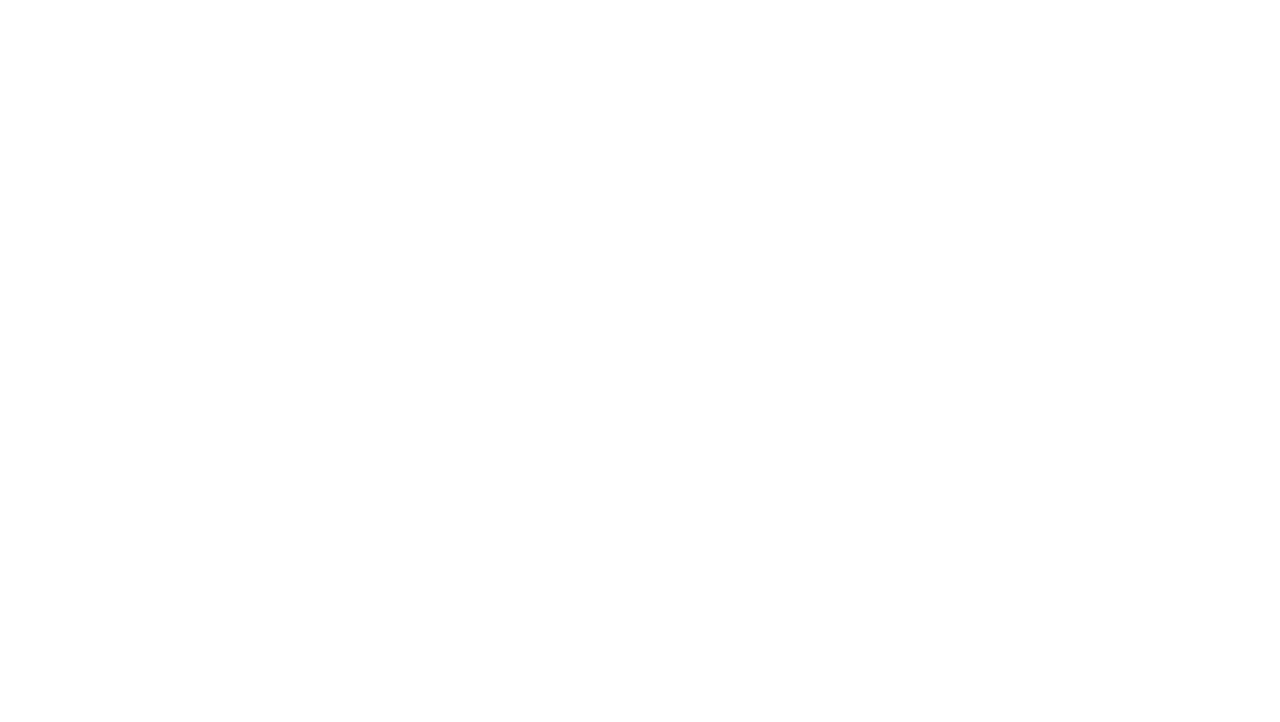
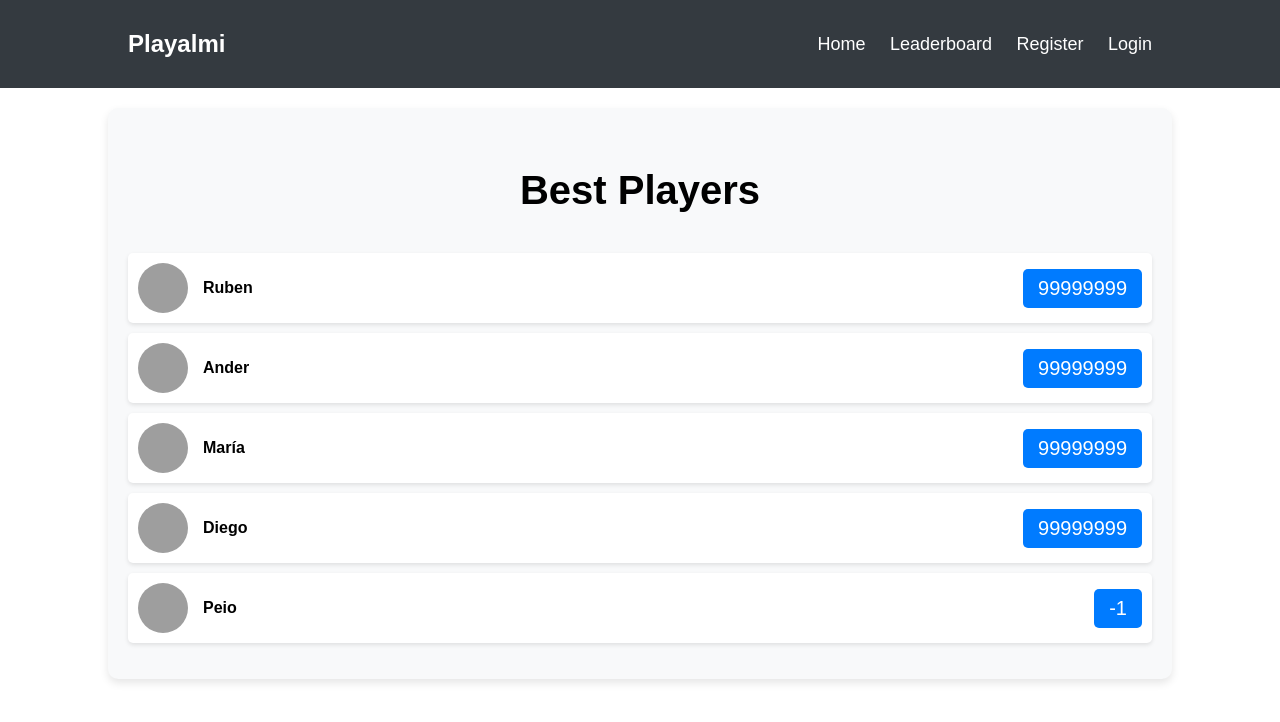
Before and after one commit to redundancia0/web-playalmi, a plain HTML site: page index.html in a window 1280 px wide. Drawn offline with Linux system fonts and the light colour scheme; grey boxes are pictures that could not be loaded.

Commit message:
Diseño inicial de la web + leaderboard

```diff
--- /dev/null
+++ b/css/styles.css
@@ -0,0 +1,133 @@
+body {
+    font-family: Arial, sans-serif;
+    margin: 0;
+    padding: 0;
+}
+
+.navbar {
+    background-color: #343a40;
+    color: #fff;
+    padding: 10px 0;
+}
+
+.navbar .container {
+    display: flex;
+    justify-content: space-between;
+    align-items: center;
+}
+
+.navbar .navbar-brand {
+    color: #fff;
+    font-size: 24px;
+    font-weight: bold;
+    text-decoration: none;
+}
+
+.navbar .navbar-nav {
+    list-style: none;
+    margin: 0;
+    padding: 0;
+}
+
+.navbar .nav-item {
+    display: inline-block;
+    margin-left: 20px;
+}
+
+.navbar .nav-link {
+    color: #fff;
+    text-decoration: none;
+    font-size: 18px;
+}
+
+.h3-leaderboard {
+    text-align: center;
+    font-size: 40px;
+}
+
+.leaderboard-item:hover {
+    background-color: #f1f1f1;
+    transition: background-color 0.3s ease;
+}
+
+.container {
+    width: 80%;
+    margin: 0 auto;
+    padding: 20px;
+}
+
+.leaderboard {
+    list-style: none;
+    padding: 0;
+}
+
+.leaderboard-item {
+    display: flex;
+    align-items: center;
+    margin-bottom: 10px;
+}
+
+.avatar {
+    width: 50px;
+    height: 50px;
+    border-radius: 50%;
+    margin-right: 10px;
+}
+
+.player-name {
+    font-weight: bold;
+    margin-right: 10px;
+}
+
+.score {
+    font-size: 20px;
+    background-color: #007bff;
+    color: #fff;
+    padding: 5px 10px;
+    border-radius: 5px;
+}
+
+
+.leaderboard-container {
+    background-color: #f8f9fa;
+    border-radius: 10px;
+    padding: 20px;
+    margin-top: 20px;
+    box-shadow: 0 4px 8px rgba(0, 0, 0, 0.1);
+}
+
+.leaderboard-header {
+    font-size: 24px;
+    font-weight: bold;
+    margin-bottom: 15px;
+}
+
+.leaderboard-item {
+    display: flex;
+    align-items: center;
+    padding: 10px;
+    background-color: #fff;
+    border-radius: 5px;
+    margin-bottom: 10px;
+    box-shadow: 0 2px 4px rgba(0, 0, 0, 0.1);
+}
+
+.avatar {
+    width: 50px;
+    height: 50px;
+    border-radius: 50%;
+    margin-right: 15px;
+}
+
+.player-name {
+    font-weight: bold;
+    margin-right: auto;
+}
+
+.score {
+    font-size: 20px;
+    background-color: #007bff;
+    color: #fff;
+    padding: 8px 15px;
+    border-radius: 5px;
+}
--- a/index.html
+++ b/index.html
@@ -1,11 +1,54 @@
 <!DOCTYPE html>
-<html lang="en">
+<html lang="es">
 <head>
     <meta charset="UTF-8">
     <meta name="viewport" content="width=device-width, initial-scale=1.0">
     <title>Playalmi | Inicio</title>
+    <link rel="stylesheet" href="css/styles.css">
 </head>
 <body>
+    <nav class="navbar">
+        <div class="container">
+            <a class="navbar-brand" href="#">Playalmi</a>
+            <ul class="navbar-nav ml-auto">
+                <li class="nav-item"><a class="nav-link" href="#">Home</a></li>
+                <li class="nav-item"><a class="nav-link" href="#">Leaderboard</a></li>
+                <li class="nav-item"><a class="nav-link" href="#">Register</a></li>
+                <li class="nav-item"><a class="nav-link" href="#">Login</a></li>
+            </ul>
+        </div>
+    </nav>
+
+    <div class="container leaderboard-container">
+        <h3 class="h3-leaderboard">Best Players</h3>
+        <ul class="leaderboard" id="leaderboardList">
+            <li class="leaderboard-item">
+                <img src="https://img.freepik.com/fotos-premium/fondo-fondos-pantalla-bonitos_997657-195.jpg" alt="Avatar 1" class="avatar">
+                <span class="player-name">Ruben</span>
+                <span class="score">99999999</span>
+            </li>
+            <li class="leaderboard-item">
+                <img src="https://img.freepik.com/fotos-premium/fondo-fondos-pantalla-bonitos_997657-195.jpg" alt="Avatar 2" class="avatar">
+                <span class="player-name">Ander</span>
+                <span class="score">99999999</span>
+            </li>
+            <li class="leaderboard-item">
+                <img src="https://img.freepik.com/fotos-premium/fondo-fondos-pantalla-bonitos_997657-195.jpg" alt="Avatar 3" class="avatar">
+                <span class="player-name">María</span>
+                <span class="score">99999999</span>
+            </li>
+            <li class="leaderboard-item">
+                <img src="https://img.freepik.com/fotos-premium/fondo-fondos-pantalla-bonitos_997657-195.jpg" alt="Avatar 4" class="avatar">
+                <span class="player-name">Diego</span>
+                <span class="score">99999999</span>
+            </li>
+            <li class="leaderboard-item">
+                <img src="https://img.freepik.com/fotos-premium/fondo-fondos-pantalla-bonitos_997657-195.jpg" alt="Avatar 5" class="avatar">
+                <span class="player-name">Peio</span>
+                <span class="score">-1</span>
+            </li>
+        </ul>
+    </div>
 
 </body>
 </html>
```
